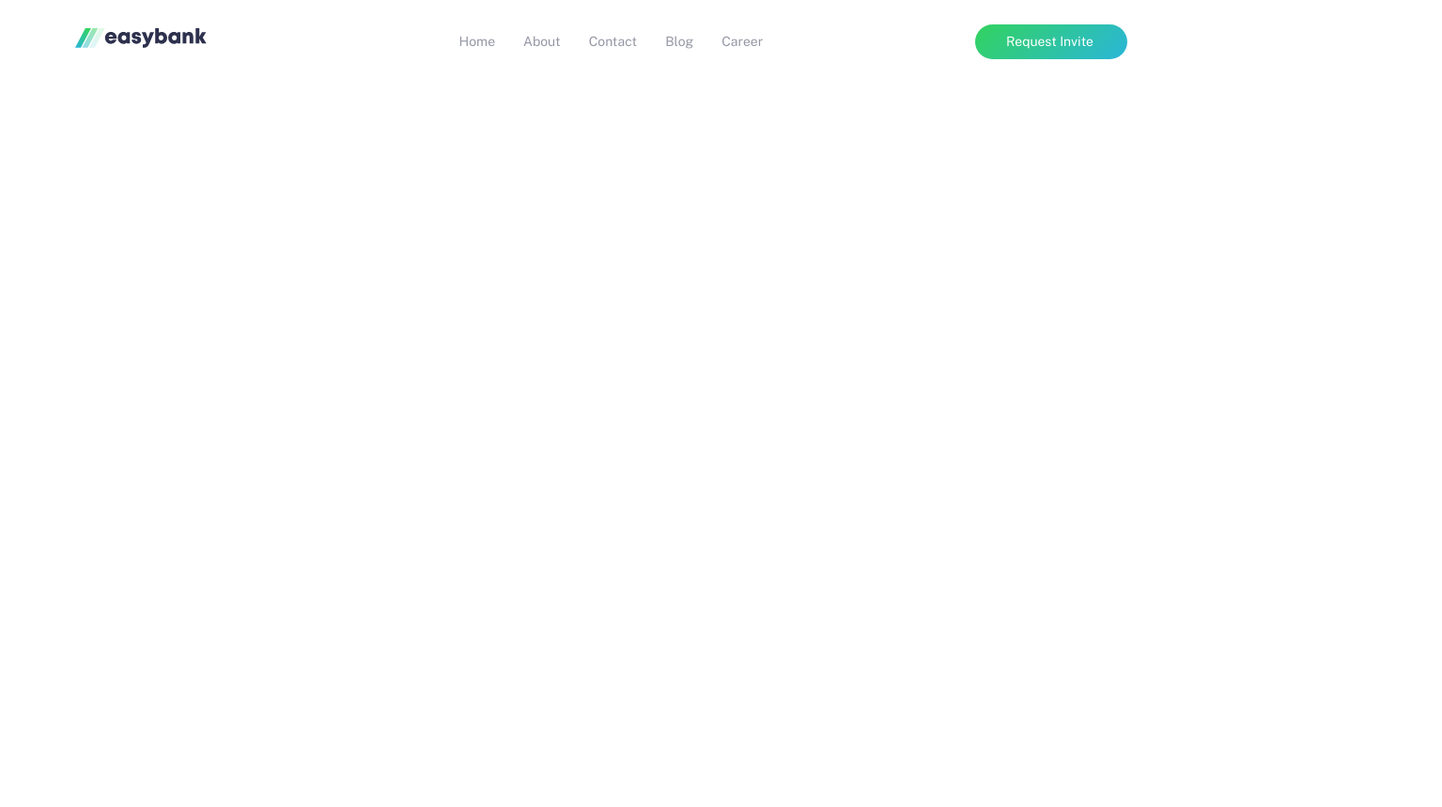
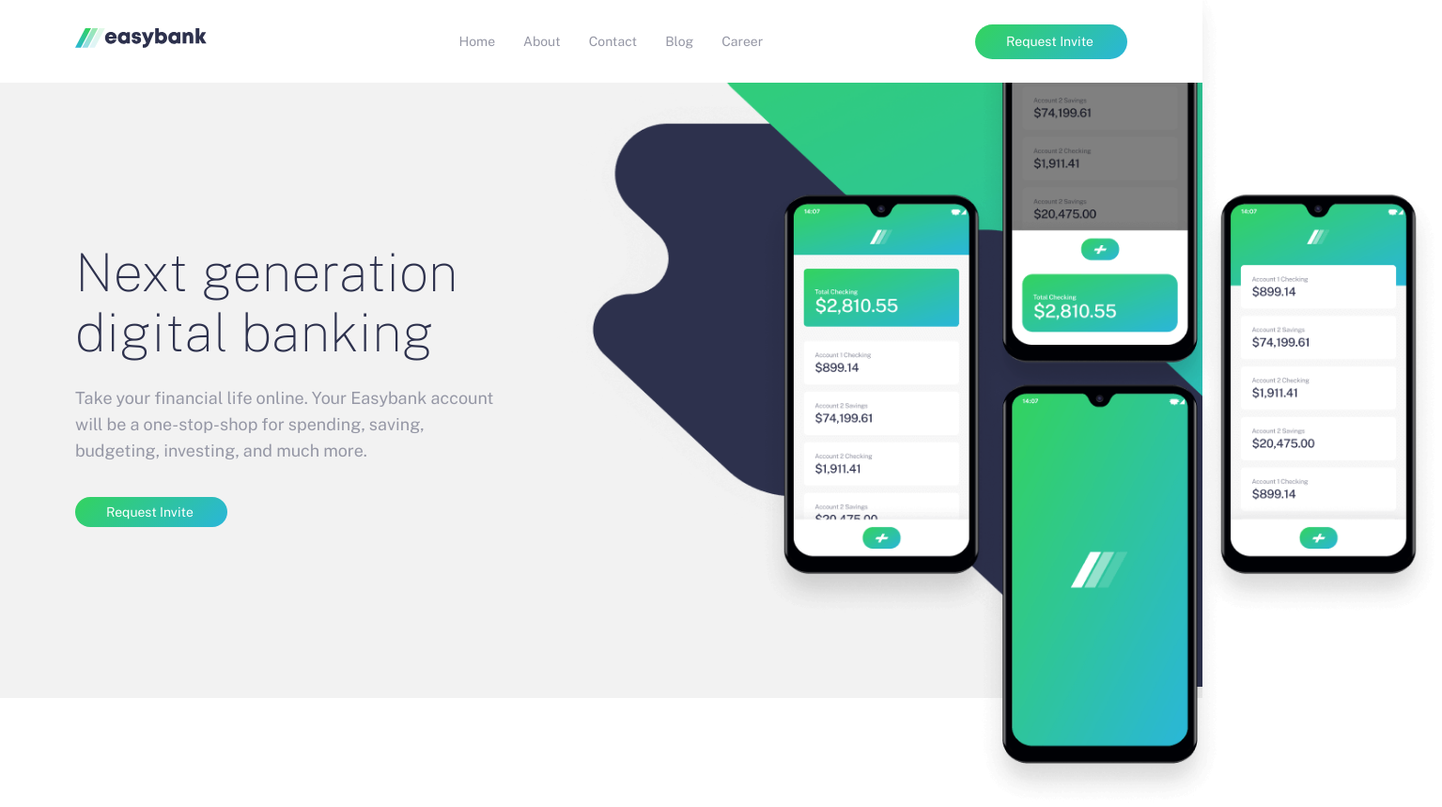
Before and after one commit to il735/easybank, a plain HTML site: page index.html in a window 1280 px wide. Shown: the whole page at 94% size, 1535 px wide, since content can reach past the window. Before the commit the page ends 800 px from the top, so only its background shows below. Drawn offline with Linux system fonts and the light colour scheme.

Commit message:
Finished Hero side

```diff
--- a/css/styles.css
+++ b/css/styles.css
@@ -44,7 +44,8 @@ body {
   line-height: 1.5;
   background-color: #fff;
   color: #222;
-  margin-top: 60px;
+  margin-top: 88px;
+  overflow-x: hidden;
 }
 
 img {
@@ -93,10 +94,11 @@ h1, h2, h3, h4, h5, h6{
 
 .top-header{
   position: fixed;
-  z-index: 100;
+  z-index: 1000;
   top: 0%;
   left: 0%;
   right: 0%;
+  background-color: #fff;
 }
 
 .top-header-container{
@@ -152,6 +154,48 @@ h1, h2, h3, h4, h5, h6{
   display: block;
 }
 
+.hero{
+  height: 655px;
+  background-color: #F2F2F2;
+  background-image: url("../img/hero-bg-desktop.png");
+  background-size: 1371px 956px;
+  background-position: calc(50% + 600px) -240px;
+  background-repeat: no-repeat;
+}
+
+.hero-side{
+  position: relative;
+  z-index: 1;
+  display: flex;
+  align-items: center;
+  padding-top: 170px;
+  padding-bottom: 170px;
+}
+.hero-side-img{
+  position: absolute;
+  z-index: 1;
+  right: calc(0% - 315px);
+  top: -115px;
+}
+
+.hero-box{
+  max-width: 447px;
+}
+.hero-box h2{
+  font-weight: 100;
+  font-size: 56px;
+  line-height: 64px;
+  color: #2D314D;
+  margin-bottom: 24px;
+}
+.hero-box p{
+  font-weight: normal;
+  font-size: 18px;
+  line-height: 28px;
+  color: #9597A5;
+  margin-bottom: 36px;
+}
+
 @media
 only screen and (-webkit-min-device-pixel-ratio: 2),
 only screen and (   min--moz-device-pixel-ratio: 2),
@@ -160,4 +204,7 @@ only screen and (        min-device-pixel-ratio: 2),
 only screen and (                min-resolution: 192dpi),
 only screen and (                min-resolution: 2dppx) {
 
+  .hero{
+    background-image: url("../img/hero-bg-desktop@2x.png");
+  }
 }
--- a/index.html
+++ b/index.html
@@ -30,6 +30,17 @@
 
   <main class="site-main">
 
+    <section class="hero">
+      <div class="container hero-side">
+          <div class="hero-box">
+              <h2>Next generation digital banking</h2>
+              <p>Take your financial life online. Your Easybank account will be a one-stop-shop for spending, saving, budgeting, investing, and much more.<p>
+              <a class="btn" href="request-invite.html">Request Invite</a>
+          </div>
+          <img class="hero-side-img" src="img/hero-phones-desktop.png" alt="phones" width="728" height="900" srcset="img/hero-phones-desktop.png 1x, img/hero-phones-desktop@2x.png 2x">
+        </div>
+  </section>
+
   </main>
 
 </body>
```
Also changed, not shown: img/hero-bg-desktop.png (added), img/hero-bg-desktop@2x.png (added), img/hero-phones-desktop.png (added), img/hero-phones-desktop@2x.png (added).
